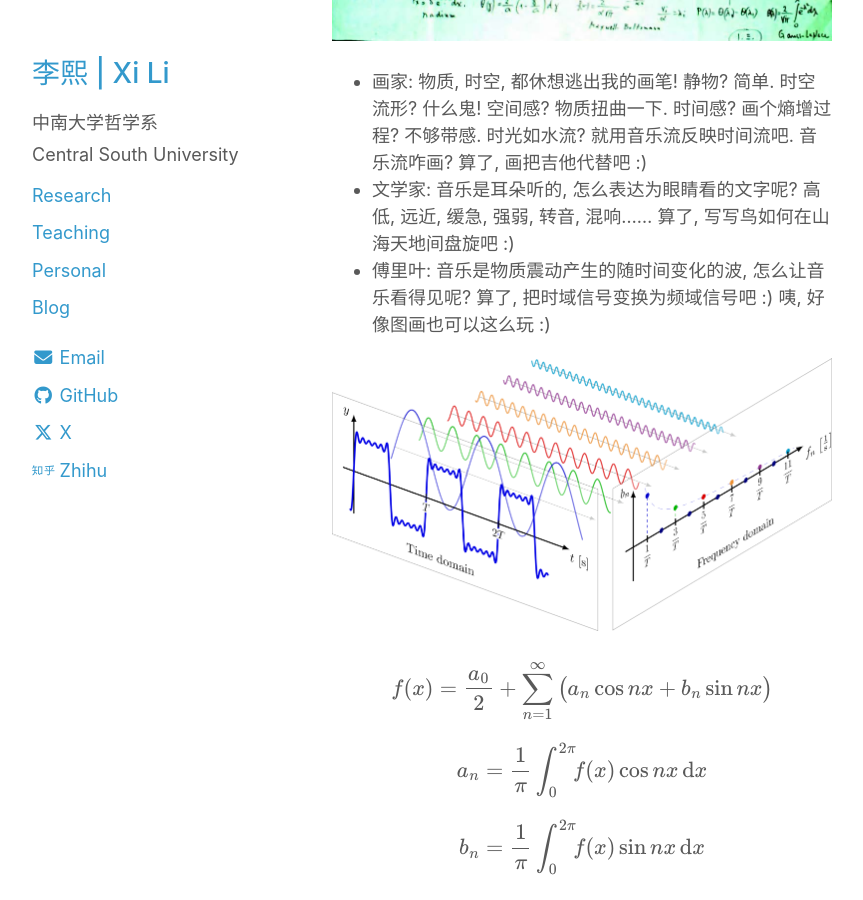
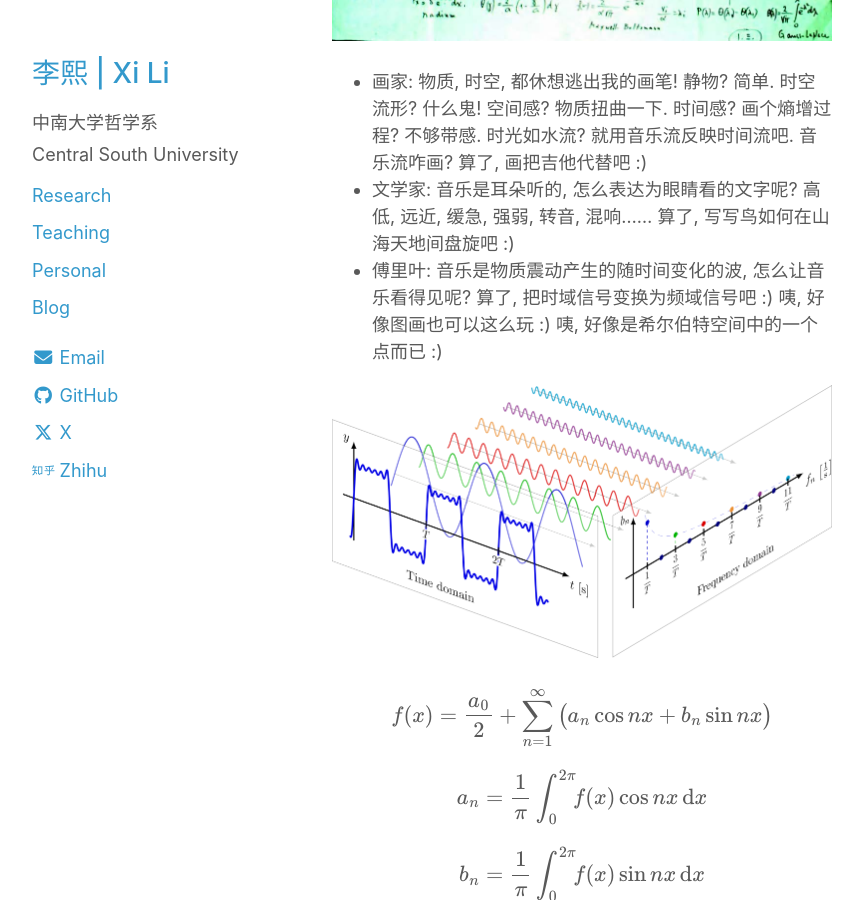
Before and after one commit to rickylixi/rickylixi.github.io, a Jekyll site: the page built from _posts/2025-10-27-music.md, in a window 1280 px wide and 900 px high, scrolled down 7093 px. Shown: the whole window, without its empty margins (26-889 px from the left). Built offline with Jekyll 4.4.1, drawn with Linux system fonts in a browser that asks for light colours; comment, search, counter and statistics services are not loaded.

Commit message:
Update 2025-10-27-music.md

```diff
--- a/_posts/2025-10-27-music.md
+++ b/_posts/2025-10-27-music.md
@@ -118,7 +118,7 @@ canonical_url: "/blog/2025/10/27/music.html"
 
 - 画家: 物质, 时空, 都休想逃出我的画笔! 静物? 简单. 时空流形? 什么鬼! 空间感? 物质扭曲一下. 时间感? 画个熵增过程? 不够带感. 时光如水流? 就用音乐流反映时间流吧. 音乐流咋画? 算了, 画把吉他代替吧 :)
 - 文学家: 音乐是耳朵听的, 怎么表达为眼睛看的文字呢? 高低, 远近, 缓急, 强弱, 转音, 混响…… 算了, 写写鸟如何在山海天地间盘旋吧 :)
-- 傅里叶: 音乐是物质震动产生的随时间变化的波, 怎么让音乐看得见呢? 算了, 把时域信号变换为频域信号吧 :) 咦, 好像图画也可以这么玩 :)
+- 傅里叶: 音乐是物质震动产生的随时间变化的波, 怎么让音乐看得见呢? 算了, 把时域信号变换为频域信号吧 :) 咦, 好像图画也可以这么玩 :) 咦, 好像是希尔伯特空间中的一个点而已 :)
 
 ![Fourier Transform](/image/fourier-transform.png)
 
```
